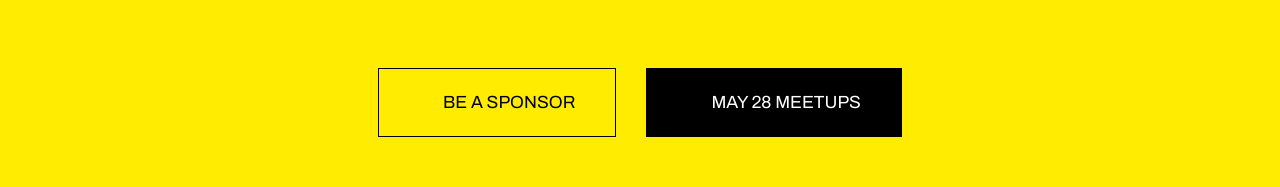
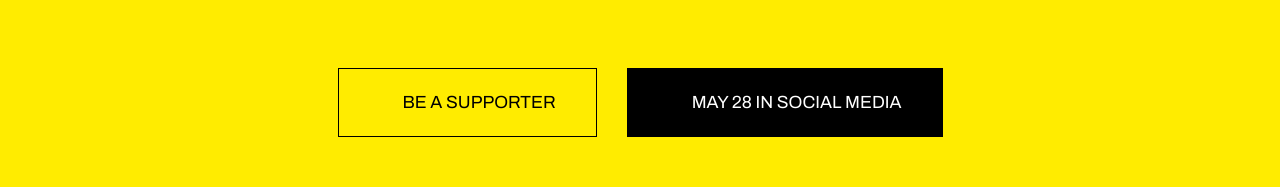
Before and after one commit to latinx-familia/latinx-meetups, a Next.js app: page / in a window 1280 px wide. Shown: the part 480-667 px from the top of the page. Built offline with nearby package versions, Linux system fonts and the light colour scheme; some icons are missing.

Commit message:
change cac text

```diff
--- a/components/ui/Hero.js
+++ b/components/ui/Hero.js
@@ -7,16 +7,15 @@ export default function Hero () {
         <section className="hero">
                 <h1>Gracias por la Magia de Latinx ❤️</h1>
                 <h2>On May 28, 2024, we celebrated the Latinx Tech Community worldwide for the third time. Thank you to you all for making it happen. Let&apos;s see you again on August, 27th.</h2>
-
                 <div className="button-container">
                     <Link href="https://forms.gle/S6GjZFbeLUUGkBJu5" target="_blank">
                         <button className="secondary-btn hero-btn" id="goto-sponsor-form"><Icon icon="material-symbols-light:handshake" />
-                            BE A SPONSOR
+                            BE A SUPPORTER
                         </button>
                     </Link>
                     <Link href="https://app.getriver.io/latinx?pastEvents=truehttps://www.linkedin.com/search/results/content/?keywords=Latinx&mentionsOrganization=%5B%2288964791%22%5D&origin=GLOBAL_SEARCH_HEADER&sid=*wv&sortBy=%22date_posted%22" target="_blank">
                         <button className="scroll-btn hero-btn" id="goto-rsvp"><Icon icon="mdi:check-outline" />
-                            MAY 28 MEETUPS
+                            MAY 28 IN SOCIAL MEDIA
                         </button>
                     </Link>
                 </div>
```
